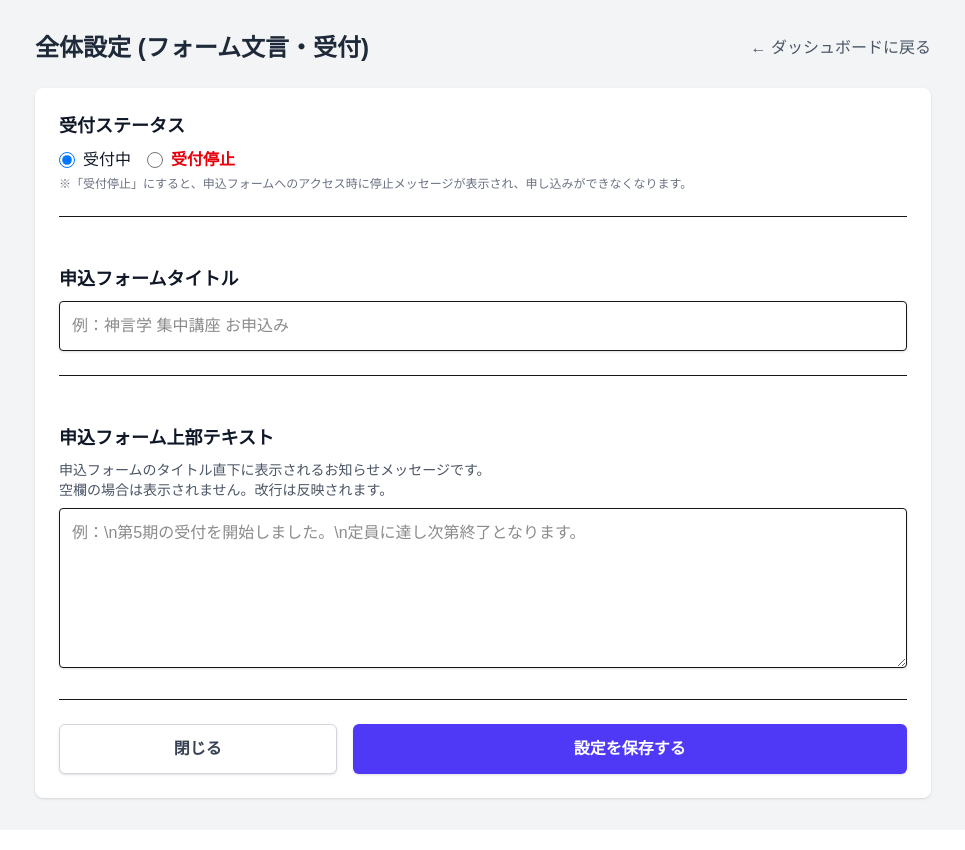
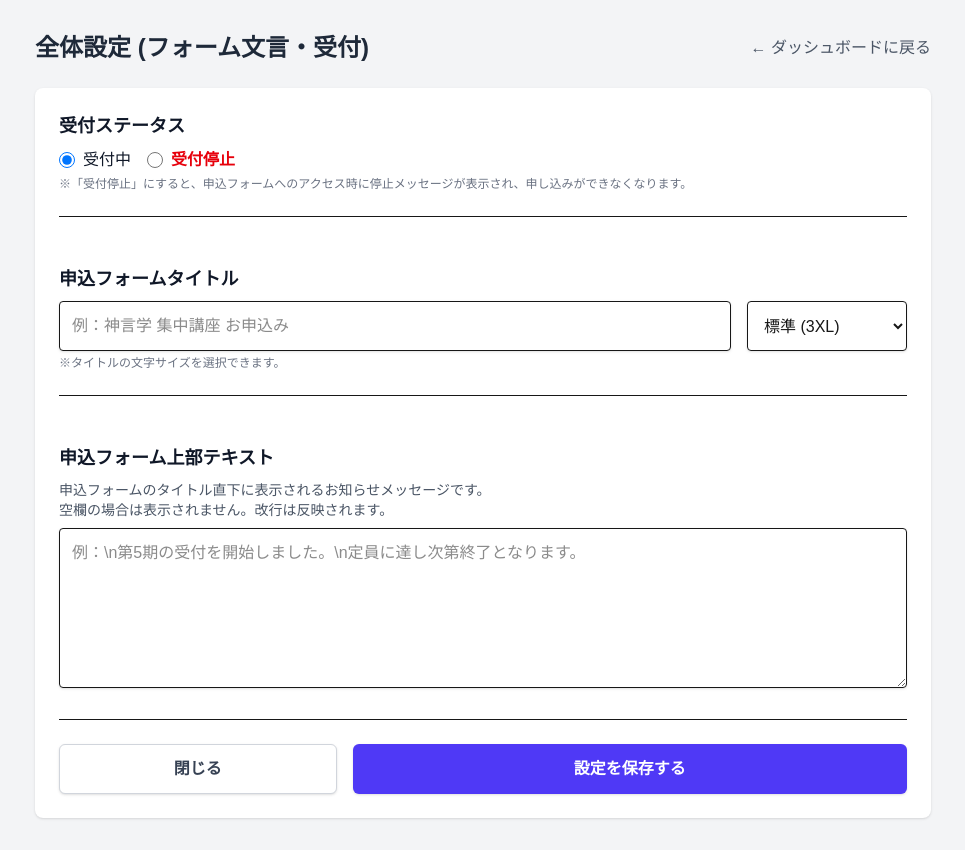
Before and after one commit to Shingengaku/my-shingengaku_honban, a Next.js app: page /admin/settings in a window 1280 px wide. Shown: the whole page, without its empty margins (157-1122 px from the left). Built offline with nearby package versions, Linux system fonts and the light colour scheme; no server answers.

Commit message:
feat: add application title font size configuration

```diff
--- a/src/app/admin/settings/page.tsx
+++ b/src/app/admin/settings/page.tsx
@@ -7,7 +7,8 @@ export default function GlobalSettingsPage() {
     const [settings, setSettings] = useState({
         application_text: '',
         application_active: true,
-        application_title: ''
+        application_title: '',
+        application_title_size: 'text-3xl'
     });
     const [loading, setLoading] = useState(true);
     const [saving, setSaving] = useState(false);
@@ -31,7 +32,8 @@ export default function GlobalSettingsPage() {
                     setSettings({
                         application_text: data.application_text || '',
                         application_active: data.application_active !== false, // Default to true
-                        application_title: data.application_title || ''
+                        application_title: data.application_title || '',
+                        application_title_size: data.application_title_size || 'text-3xl'
                     });
                 }
             } catch (e) {
@@ -111,13 +113,27 @@ export default function GlobalSettingsPage() {
                     {/* フォームタイトル */}
                     <div>
                         <h2 className="text-lg font-bold text-gray-900 mb-2">申込フォームタイトル</h2>
+                        <div className="flex gap-4">
                             <input
                                 type="text"
-                            className="w-full p-3 border rounded shadow-sm focus:ring-indigo-500 focus:border-indigo-500"
+                                className="flex-1 p-3 border rounded shadow-sm focus:ring-indigo-500 focus:border-indigo-500"
                                 placeholder="例：神言学 集中講座 お申込み"
                                 value={settings.application_title || ''}
                                 onChange={(e) => setSettings({ ...settings, application_title: e.target.value })}
                             />
+                            <select
+                                className="w-40 p-3 border rounded shadow-sm focus:ring-indigo-500 focus:border-indigo-500"
+                                value={settings.application_title_size || 'text-3xl'}
+                                onChange={(e) => setSettings({ ...settings, application_title_size: e.target.value })}
+                            >
+                                <option value="text-xl">小 (XL)</option>
+                                <option value="text-2xl">中 (2XL)</option>
+                                <option value="text-3xl">標準 (3XL)</option>
+                                <option value="text-4xl">大 (4XL)</option>
+                                <option value="text-5xl">特大 (5XL)</option>
+                            </select>
+                        </div>
+                        <p className="text-xs text-gray-500 mt-1">※タイトルの文字サイズを選択できます。</p>
                     </div>
 
                     <div className="border-t pt-6"></div>
--- a/src/app/api/admin/settings/route.ts
+++ b/src/app/api/admin/settings/route.ts
@@ -96,6 +96,11 @@ export async function POST(request: Request) {
                 supabaseAdmin.from('app_settings').upsert({ key: 'application_title', value: body.application_title }, { onConflict: 'key' })
             );
         }
+        if (typeof body.application_title_size !== 'undefined') {
+            updates.push(
+                supabaseAdmin.from('app_settings').upsert({ key: 'application_title_size', value: body.application_title_size }, { onConflict: 'key' })
+            );
+        }
 
         await Promise.all(updates);
 
--- a/src/app/api/settings/route.ts
+++ b/src/app/api/settings/route.ts
@@ -6,7 +6,7 @@ export async function GET() {
     const { data, error } = await supabaseAdmin
         .from('app_settings')
         .select('*')
-        .in('key', ['application_text', 'application_active', 'application_title']);
+        .in('key', ['application_text', 'application_active', 'application_title', 'application_title_size']);
 
     if (error) {
         return NextResponse.json({ error: error.message }, { status: 500 });
@@ -21,7 +21,8 @@ export async function GET() {
     const settings = {
         application_text: settingsMap.application_text || '',
         application_active: settingsMap.application_active !== false, // Default to true if not set or explicitly true
-        application_title: settingsMap.application_title || ''
+        application_title: settingsMap.application_title || '',
+        application_title_size: settingsMap.application_title_size || 'text-3xl' // Default size
     };
 
     return NextResponse.json(settings);
--- a/src/app/page.tsx
+++ b/src/app/page.tsx
@@ -273,7 +273,7 @@ export default function Home() {
   return (
     <div className="min-h-screen bg-gray-50 py-12 px-4 sm:px-6 lg:px-8">
       <div className="max-w-xl mx-auto bg-white p-8 rounded-lg shadow-md">
-        <h1 className="text-3xl font-extrabold text-gray-900 text-center mb-8">
+        <h1 className={`${pageTitleSize} font-extrabold text-gray-900 text-center mb-8`}>
           {pageTitle}
         </h1>
 
```
Lines whose indentation alone changed are shown as unchanged.
